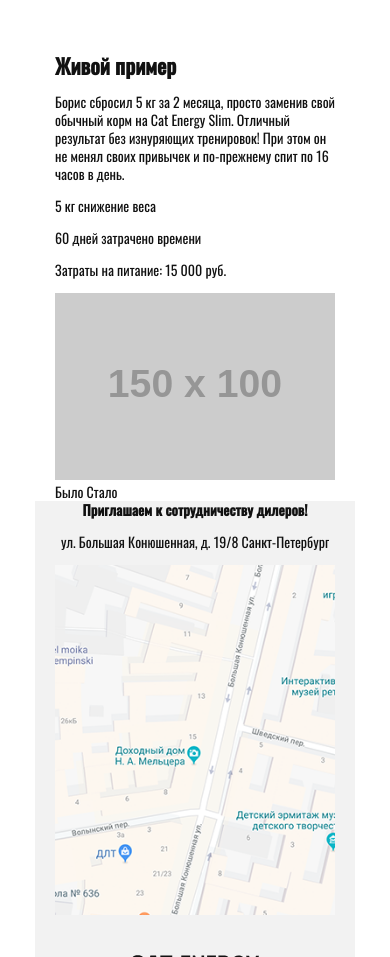
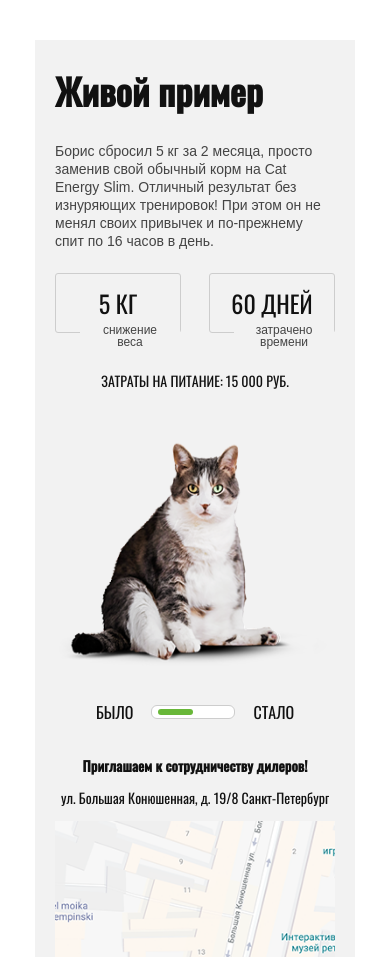
Before and after one commit to viktoriianosik/469679-cat-energy-17, a website: page source/index.html in a window 390 px wide. Shown: the part 1526-2483 px from the top of the page. Drawn offline with nearby package versions, Linux system fonts and the light colour scheme; files that its build step writes are made by us from their sources; placeholder pictures from the web are drawn by us; files whose address does not match are found by name.

Commit message:
style mobile block example

```diff
--- a/source/index.html
+++ b/source/index.html
@@ -70,15 +70,15 @@
           </p>
         </div>
       </section>
-      <section class="example container">
+      <section class="example">
         <h2 class="example__title">Живой пример</h2>
         <p class="example__text">Борис сбросил 5 кг за 2 месяца, просто заменив свой обычный корм на Cat Energy Slim. Отличный результат без изнуряющих тренировок! При этом он не менял своих привычек и по-прежнему спит по 16 часов в день. </p>
         <div class="example-result">
           <p class="example-result__text">5 кг <span class="example-result__size">снижение веса</span></p>
-          <p class="example-result__text">60 дней <span class="example-result__size">затрачено времени</span></p>
+          <p class="example-result__text">60 дней <span class="example-result__size example-result__size--position">затрачено времени</span></p>
         </div>
         <p class="example__cost">Затраты на питание: 15 000 руб.</p>
-        <img class="example__image" src="http://placehold.it/150x100" width="311" height="232" alt="Фото кота до  и после">
+        <img class="example__image" src="img/before-mobile@1x.png" width="311" height="232" alt="Фото кота до  и после">
         <div class="example-change">
           <span class="example-change__state">Было</span>
           <span class="example-change__range"></span>
--- a/source/sass/colors.scss
+++ b/source/sass/colors.scss
@@ -2,7 +2,8 @@
 $green-hvr: #5eaa2f;
 $grey: #f2f2f2;
 $grey-hvr: #ebebeb;
+$grey-border: #cdcdcd;
+$dark-grey: #d9d9d9;
 $black: #111111;
 $light-black: #444444;
-$dark-grey: #d9d9d9;
 $white: #ffffff;
--- /dev/null
+++ b/source/sass/example-change.scss
@@ -0,0 +1,33 @@
+.example-change {
+  display: flex;
+  justify-content: center;
+  align-items: center;
+
+  &__state {
+    font-size: 16px;
+    line-height: 20px;
+    text-transform: uppercase;
+  }
+
+  &__range {
+    position: relative;
+    display: block;
+    width: 82px;
+    height: 12px;
+    margin: 0 18px;
+    background-color: #ffffff;
+    border: 1px solid $grey-border;
+    border-radius: 6px;
+
+    &::before {
+      content: "";
+      position: absolute;
+      top: 3px;
+      left: 6px;
+      width: 35px;
+      height: 6px;
+      background-color: $green;
+      border-radius: 3px;
+    }
+  }
+}
--- /dev/null
+++ b/source/sass/example-result.scss
@@ -0,0 +1,58 @@
+.example-result {
+  display: flex;
+  justify-content: space-between;
+
+  &__text {
+    position: relative;
+    width: 124px;
+    padding: 17px 0;
+    margin: 0 0 38px;
+    font-size: 24px;
+    line-height: 24px;
+    text-transform: uppercase;
+    text-align: center;
+    border: 1px solid $grey-border;
+    border-radius: 3px;
+  }
+
+  &__size {
+    position: absolute;
+    top: 50px;
+    left: 24px;
+    padding: 0 10px;
+    font-family: "Arial", sans-serif;
+    font-size: 12px;
+    line-height: 12px;
+    text-transform: none;
+    color: $light-black;
+    background-color: $grey;
+  }
+}
+
+@media (min-width: $tablet-width) {
+  .example-result {
+    width: 367px;
+
+    &__text {
+      width: 162px;
+      padding: 23px 0;
+      margin: 0 0 100px;
+      font-size: 30px;
+      line-height: 37px;
+    }
+
+    &__size {
+      position: absolute;
+      top: 75px;
+      left: 24px;
+      padding: 0 9px;
+      font-size: 14px;
+      line-height: 14px;
+      background-color: #ffffff;
+    }
+
+    &__size--position {
+      left: 10px;
+    }
+  }
+}
--- /dev/null
+++ b/source/sass/example.scss
@@ -0,0 +1,71 @@
+.example {
+  display: flex;
+  flex-direction: column;
+  width: $mobile-width;
+  padding: 21px $mobile-padding 35px;
+  margin: 0 auto;
+  box-sizing: border-box;
+  background-color: $grey;
+
+  &__title {
+    margin: 0 0 21px;
+    font-size: 36px;
+    line-height: 60px;
+  }
+
+  &__text {
+    width: 270px;
+    margin: 0 0 23px;
+    font-family: "Arial", sans-serif;
+    font-size: 14px;
+    color: $light-black;
+  }
+
+  &__cost {
+    margin: 0 0 44px;
+    font-size: 14px;
+    line-height: 20px;
+    text-align: center;
+    text-transform: uppercase;
+  }
+
+  &__image {
+    margin-bottom: 35px;
+    width: 311px;
+    height: 232px;
+  }
+}
+
+@media (min-width: $tablet-width) {
+  .example {
+    flex-direction: row;
+    flex-wrap: wrap;
+    justify-content: space-between;
+    align-items: center;
+    width: $tablet-width;
+    padding: 50px $tablet-padding;
+    box-sizing: border-box;
+    background-color: #ffffff;
+
+    &__title {
+      width: 100%;
+      margin: 0 0 55px;
+      font-size: 60px;
+    }
+
+    &__text {
+      width: 680px;
+      margin: 0 0 55px;
+      font-size: 16px;
+      line-height: 24px;
+    }
+
+    &__cost {
+      width: 192px;
+      margin-bottom: 100px;
+      font-size: 20px;
+      text-align: right;
+    }
+  }
+
+}
--- a/source/sass/style.scss
+++ b/source/sass/style.scss
@@ -12,6 +12,9 @@
 @import "programs.scss";
 @import "program.scss";
 @import "advantages.scss";
+@import "example.scss";
+@import "example-result";
+@import "example-change";
 @import "catalog.scss";
 @import "catalog-item.scss";
 @import "description.scss";
```
